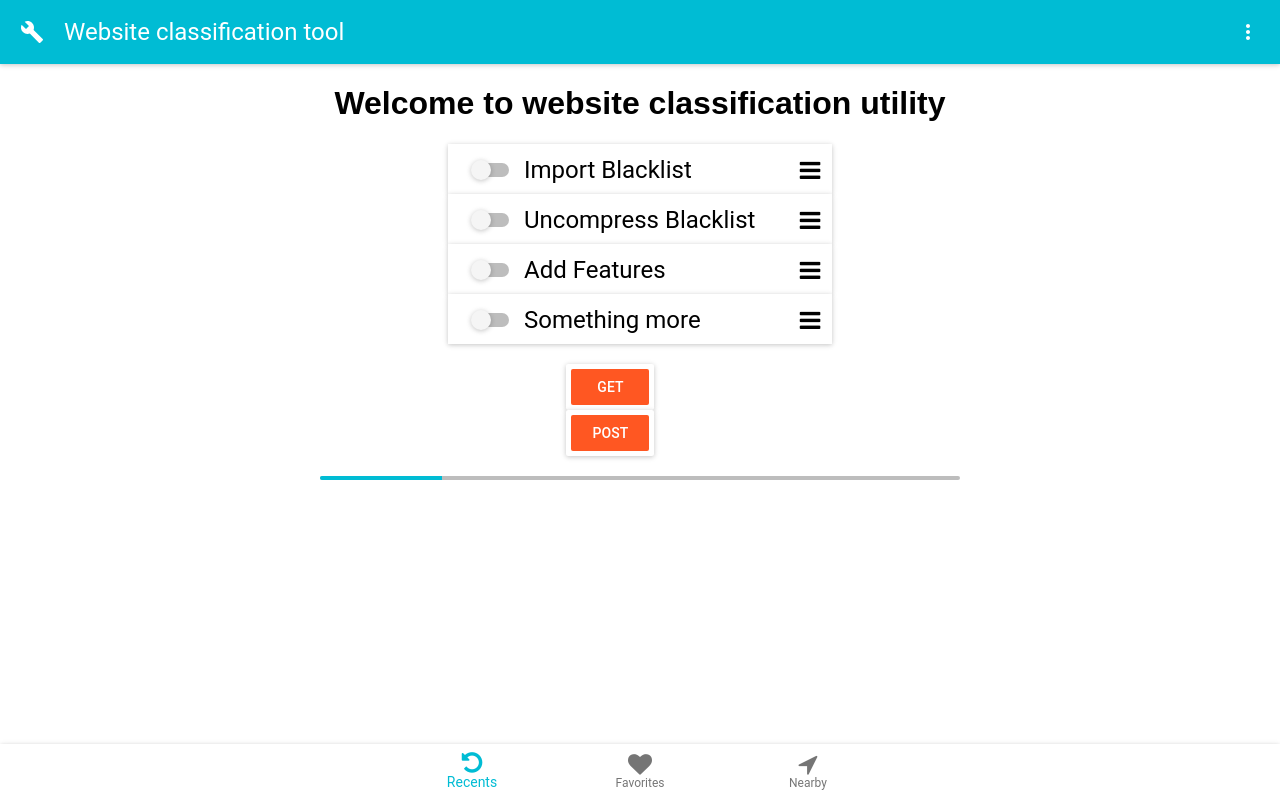
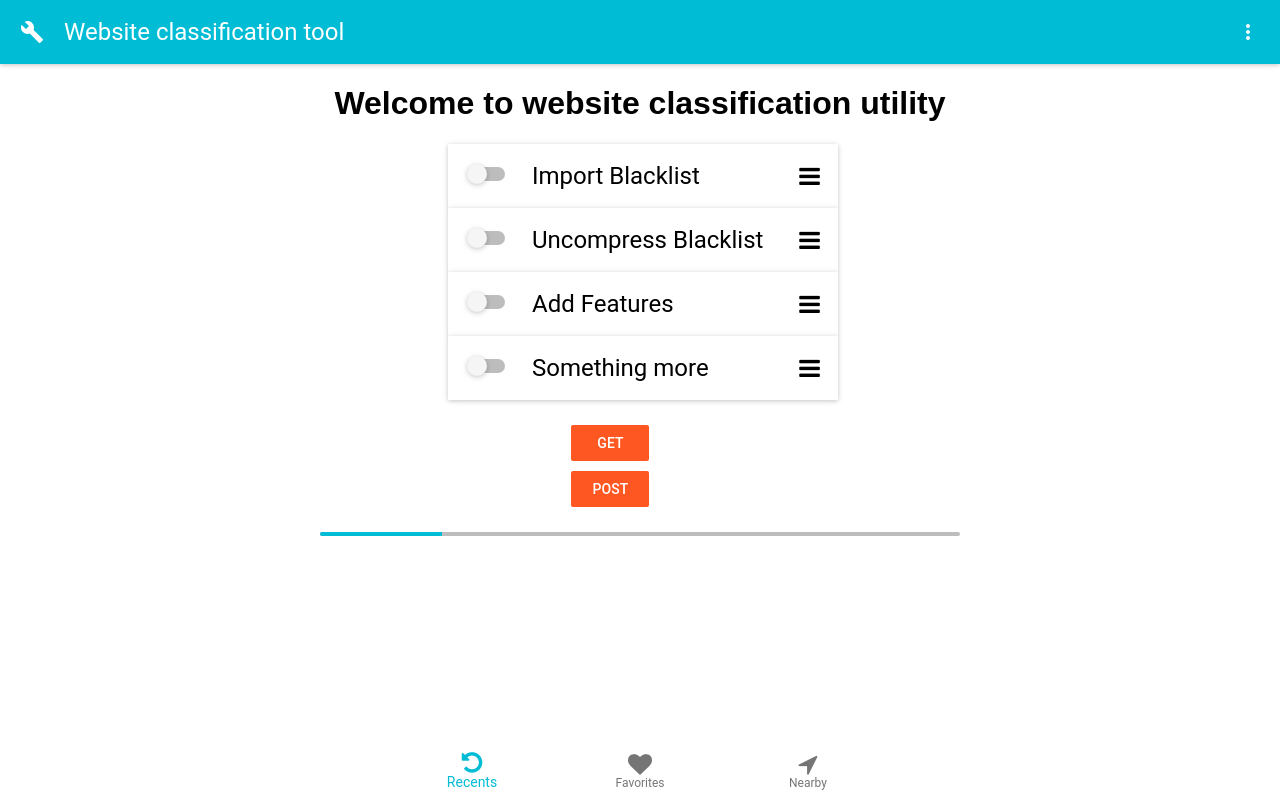
Before and after one commit to insanecoding/data-mining-tool, a React (Create React App) app in the folder src/main/frontend/: page / in a window 1280 px wide. Built offline with nearby package versions, Linux system fonts and the light colour scheme; what react-tap-event-plugin would draw is missing.

Commit message:
Styling fixed

```diff
--- a/src/main/frontend/src/components/Body.js
+++ b/src/main/frontend/src/components/Body.js
@@ -15,6 +15,7 @@ const style = {
         position: "relative",
         padding: "5px",
         margin: "auto auto",
+        boxShadow: "none"
         // "width": "15%"
     },
     progress: {
--- a/src/main/frontend/src/components/Footer.js
+++ b/src/main/frontend/src/components/Footer.js
@@ -9,10 +9,11 @@ const nearbyIcon = <FontIcon className="fa fa-location-arrow"/>;
 
 const style = {
     footer: {
-        "position": "fixed",
-        "bottom": "0",
-        "left": "0",
-        "width": "100%"
+        position: "fixed",
+        bottom: "0",
+        left: "0",
+        width: "100%",
+        boxShadow: "none",
     }
 };
 
--- a/src/main/frontend/src/components/ListItem.js
+++ b/src/main/frontend/src/components/ListItem.js
@@ -16,22 +16,10 @@ const muiTheme = getMuiTheme({
 
 const style = {
     appBar: {
-        height: "50px",
-    },
-    titleStyle: {
-        lineHeight: "2.2"
+        minWidth: "390px",
     },
     toggleStyle: {
-        padding: "7px"
-    },
-    icon: {
-        width: "40px",
-        height: "40px",
-        padding: "6px"
-    },
-    iconStyle: {
-        width: "40px",
-        height: "40px"
+        padding: "11px"
     }
 };
 
@@ -43,7 +31,7 @@ class ListItem extends Component {
                     style={style.appBar}
                     title={this.props.name}
                     titleStyle={style.titleStyle}
-                    iconElementLeft={ <Toggle style={style.toggleStyle}/>}
+                    iconElementLeft={ <Toggle style={style.toggleStyle} labelPosition="right"/>}
                     iconElementRight={
                         <IconButton iconStyle={style.iconStyle} style={style.icon}>
                             <FontIcon className="fa fa-bars fa-fw"/>
```
